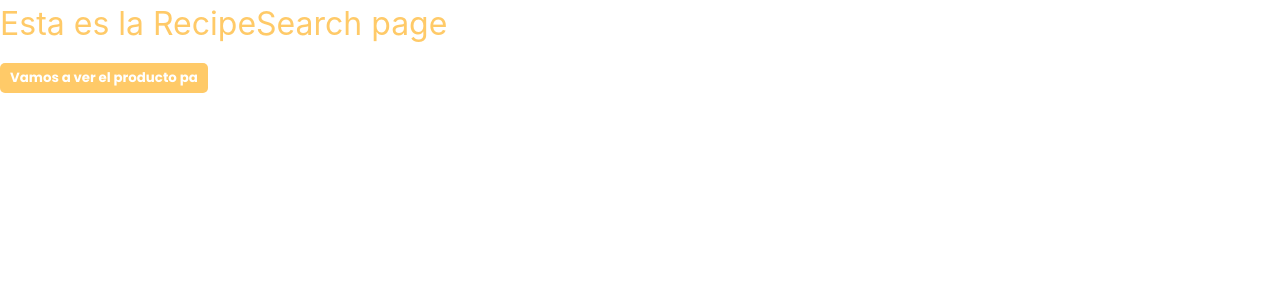
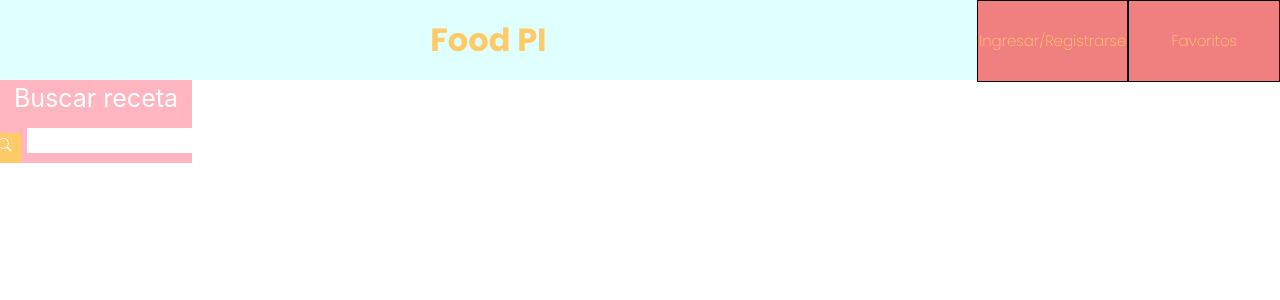
Before and after one commit to mmachu/PI-Henry, a React (Create React App) app in the folder client/: page /index in a window 1280 px wide. Shown: the top 300 px of the page. Built offline with nearby package versions, Linux system fonts and the light colour scheme.

Commit message:
some value

```diff
--- a/client/public/index.html
+++ b/client/public/index.html
@@ -3,11 +3,10 @@
   <head>
     <meta charset="utf-8" />
 
-    <link rel="icon" href="%PUBLIC_URL%/favicon.ico" />
     <link rel="preconnect" href="https://fonts.googleapis.com" />
     <link rel="preconnect" href="https://fonts.gstatic.com" crossorigin />
     <link
-      href="https://fonts.googleapis.com/css2?family=Poppins:wght@700&display=swap"
+      href="https://fonts.googleapis.com/css2?family=Poppins:wght@200;400;700&display=swap"
       rel="stylesheet"
     />
     <meta name="viewport" content="width=device-width, initial-scale=1" />
--- a/client/src/Components/Main/Login.jsx
+++ b/client/src/Components/Login/Login.jsx
@@ -1,14 +1,14 @@
 import React from "react";
-import styles from "./main.module.css";
+import styles from "../Main/main.module.css";
 import { NavLink } from "react-router-dom";
 const Register = () => {
   return (
     <>
       <h3>Si ya se encuentra registado, ingrese sus datos:</h3>
       <label>Email</label>
-      <input type="text" />
+      <input type="text" className={styles.inputMain} />
       <label>Contraseña</label>
-      <input type="password" />
+      <input type="password" className={styles.inputMain} />
       <button tpye="submit">Ingresar</button>
       <h4>
         O ingresar sin usuario haciendo click{" "}
--- a/client/src/Components/Main/Main.jsx
+++ b/client/src/Components/Main/Main.jsx
@@ -4,8 +4,8 @@ import styles from "./main.module.css";
 import { TbDeviceFloppy, TbFilter } from "react-icons/tb";
 import { MdOutlineCreate, MdSearch } from "react-icons/md";
 import { SiCookiecutter } from "react-icons/si";
-import Login from "./Login.jsx";
-import Register from "./Register.jsx";
+import Login from "../Login/Login.jsx";
+import Register from "../Register/Register.jsx";
 
 const Main = () => {
   const [intervalID, setIntervalID] = useState(null);
--- a/client/src/Components/Main/main.module.css
+++ b/client/src/Components/Main/main.module.css
@@ -54,14 +54,14 @@ button:hover {
   cursor: pointer;
 }
 
-input {
+.inputMain {
   max-width: 500px;
   min-width: 200px;
   height: 30px;
   border: none;
 }
 
-input:focus {
+.inputMain:focus {
   outline: none;
 }
 
--- a/client/src/Components/RecipeSearch/RecipeSearch.jsx
+++ b/client/src/Components/RecipeSearch/RecipeSearch.jsx
@@ -1,13 +1,38 @@
 import React from "react";
 import { NavLink } from "react-router-dom";
+import { BsSearch } from "react-icons/bs";
+import styles from "./recipesearch.module.css";
+
 const RecipeSearch = () => {
   const falsoID = 1;
   return (
     <div>
-      <p>Esta es la RecipeSearch page</p>
+      <nav>
+        <div className={styles.navButtons}>
+          <p className={styles.navButtonsDescription}>Favoritos</p>
+        </div>
+        <div className={styles.navButtons}>
+          <p className={styles.navButtonsDescription}>Ingresar/Registrarse</p>
+        </div>
+        <div className={styles.navName}>
+          <p>Food PI</p>
+        </div>
+      </nav>
+      <div className={styles.filterContainer}>
+        <div>
+          <p className={styles.searchText}>Buscar receta</p>
+          <div className={styles.filterInputContainer}>
+            <button>
+              <BsSearch />
+            </button>
+            <input className={styles.filterInput} type="text" />
+          </div>
+        </div>
+      </div>
+      {/* <p>Esta es la RecipeSearch page</p>
       <NavLink to={`/recipe/${falsoID}`}>
         <button>Vamos a ver el producto pa</button>
-      </NavLink>
+      </NavLink> */}
     </div>
   );
 };
--- a/client/src/Components/RecipeSearch/recipesearch.module.css
+++ b/client/src/Components/RecipeSearch/recipesearch.module.css
@@ -0,0 +1,62 @@
+nav {
+  width: 100%;
+  height: 80px;
+  background-color: lightcyan;
+  display: flex;
+  flex-direction: row-reverse;
+  font-family: "Poppins", sans-serif;
+}
+
+.navButtons {
+  width: 150px;
+  height: 100%;
+  background-color: lightcoral;
+  text-align: center;
+  border: 1px solid black;
+  display: flex;
+  justify-content: center;
+  align-items: center;
+}
+
+.navName {
+  width: calc(100% - 300px);
+  display: flex;
+  justify-content: center;
+  align-items: center;
+  font-weight: 700;
+}
+
+.navButtonsDescription {
+  font-size: 15px;
+  font-weight: 200;
+}
+
+.filterContainer {
+  width: 15%;
+  height: calc(100% - 80px);
+  background-color: lightpink;
+  display: flex;
+  justify-content: center;
+}
+
+.searchText {
+  font-size: 25px;
+  font-weight: 400;
+  color: white;
+  text-align: center;
+}
+
+.filterInputContainer {
+  display: flex;
+  align-items: center;
+}
+
+.filterInput {
+  height: 25px;
+  border: none;
+  margin-left: 5px;
+}
+
+.filterInput:focus {
+  outline: none;
+}
--- a/client/src/Components/Main/Register.jsx
+++ b/client/src/Components/Register/Register.jsx
@@ -1,5 +1,5 @@
 import React, { Component } from "react";
-import styles from "./main.module.css";
+import styles from "../Main/main.module.css";
 import { NavLink } from "react-router-dom";
 
 const Register = () => {
@@ -7,9 +7,9 @@ const Register = () => {
     <>
       <h3>Ingrese sus datos</h3>
       <label>Email</label>
-      <input type="text" />
+      <input type="text" className={styles.inputMain} />
       <label>Contraseña</label>
-      <input type="password" />
+      <input type="password" className={styles.inputMain} />
       <button tpye="submit">Registrarme</button>
     </>
   );
```
